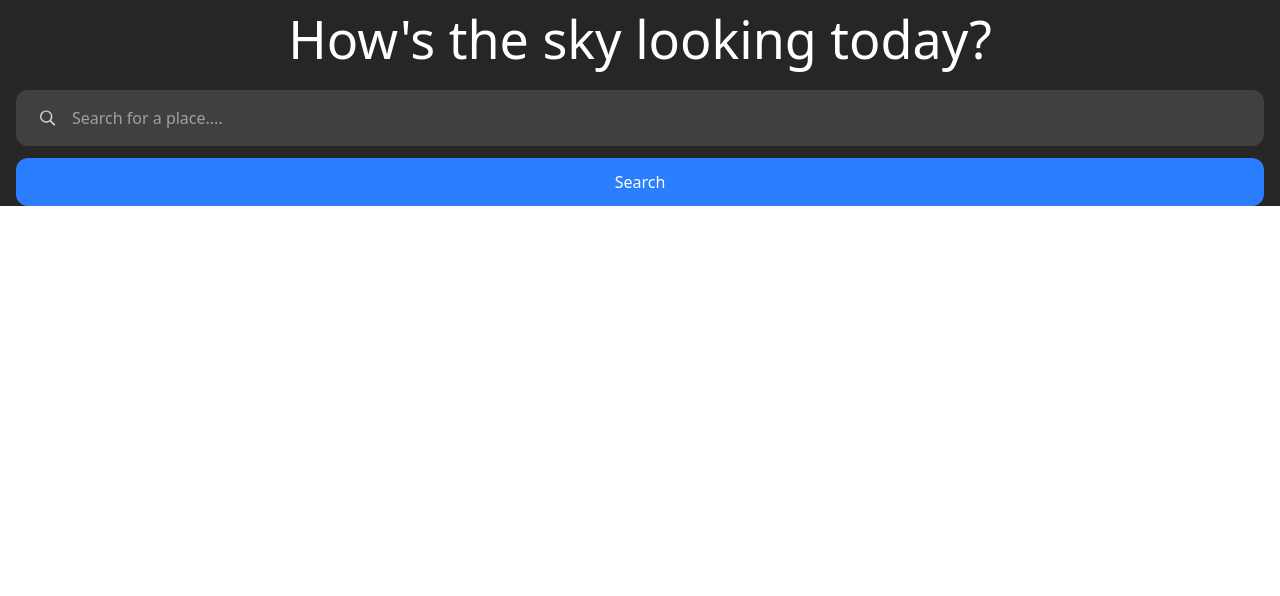
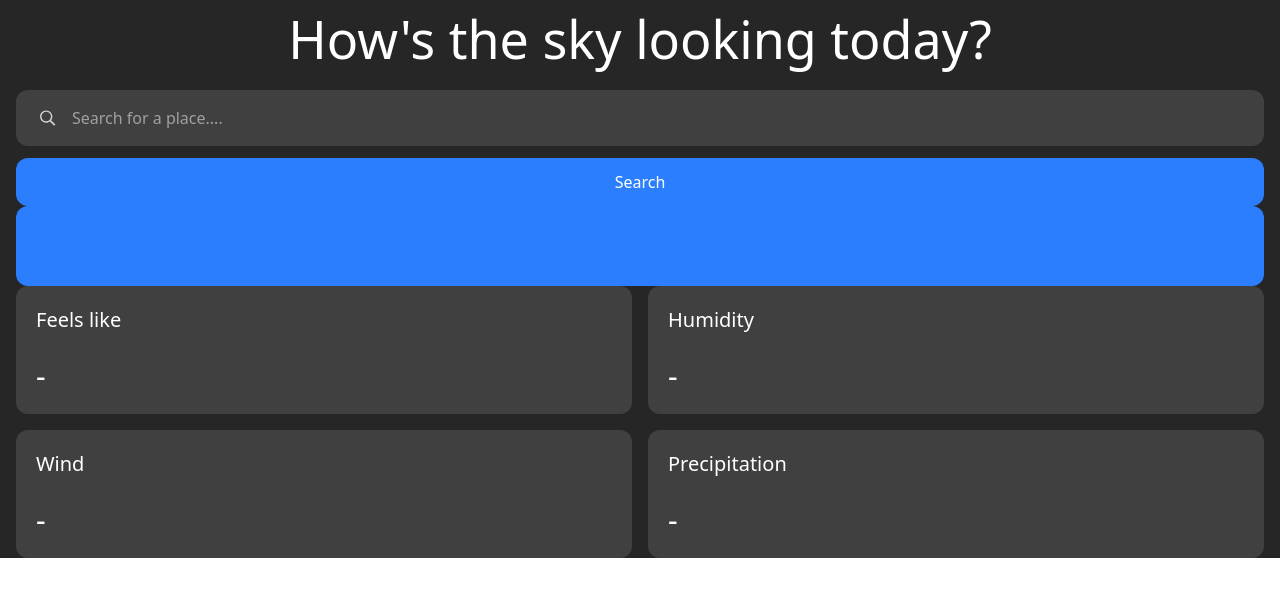
Before and after one commit to conormcfarlane/weather-app, a React (Vite) app: page / in a window 1280 px wide. Shown: the top 596 px of the page. Built offline with nearby package versions, Linux system fonts and the light colour scheme; no server answers.

Commit message:
MainHero and Current weather cards

```diff
--- /dev/null
+++ b/src/components/CurrentWeatherCards.tsx
@@ -0,0 +1,27 @@
+import React from 'react'
+import useWeatherApi from '../hooks/useWeatherApi'
+
+interface SearchProps{
+    city:string
+}
+
+export default function CurrentWeatherCards({city}:SearchProps) {
+    const {data, loading} = useWeatherApi(city)
+    const currentWeatherCardInfo = [
+        {title:"Feels like", value: data?.current?.apparent_temperature},
+        {title:"Humidity", value: data?.current?.relative_humidity_2m},
+        {title:"Wind", value: data?.current?.wind_speed_10m},
+        {title:"Precipitation", value: data?.current?.precipitation},
+
+    ]
+  return (
+    <section className='grid grid-cols-2 gap-4'>
+        {currentWeatherCardInfo.map((card) => (
+            <div key={card.title} className='bg-neutral-700 p-5 space-y-6 rounded-xl'>
+                <p className='text-xl'>{card.title}</p>
+                <p className='text-3xl'>{loading ? "-" : (card.value ?? "-")}</p>
+            </div>
+        ))}
+    </section>
+  )
+}
--- a/src/components/Layout.tsx
+++ b/src/components/Layout.tsx
@@ -2,6 +2,7 @@ import React from 'react'
 import { useState } from 'react'
 import Header from './Header'
 import MainTempHero from './MainTempHero'
+import CurrentWeatherCards from './CurrentWeatherCards'
 import Search from './Search'
 
 export default function layout() {
@@ -11,6 +12,7 @@ export default function layout() {
       <h1 className="text-[3.25rem] text-center mb-3"> How's the sky looking today?</h1>
       <Search city={city} setCity={setCity}/>
       <MainTempHero city={city} />
+      <CurrentWeatherCards city={city} />
     </div>
   )
 }
--- a/src/components/MainTempHero.tsx
+++ b/src/components/MainTempHero.tsx
@@ -1,25 +1,43 @@
 import React from "react";
 import useWeatherApi from "../hooks/useWeatherApi";
-
+import { getWeatherIcons } from "../utils/getWeatherIcon";
 interface SearchProps {
   city: string;
 }
 export default function MainTempHero({ city }: SearchProps) {
   const { data } = useWeatherApi(city);
+  const dateString = data?.current?.time;
+  const formattedDate = dateString
+    ? new Date(dateString).toLocaleDateString("en-GB", {
+        weekday: "long",
+        day: "numeric",
+        month: "short",
+        year: "numeric",
+      })
+    : "";
   return (
-    <section>
+    <section className="px-6 py-10 bg-blue-500 flex flex-col items-center text-center rounded-xl">
       {data && (
         <>
           <div>
-            <p>
-              {city},{" "}
-              {data?.country}
+            <p className="text-3xl mb-3">
+              {city}, {data?.country}
             </p>
-            <p></p>
+            <p className="text-lg">{formattedDate}</p>
           </div>
-          <div>
-            <img src="" alt="" />
-            <p></p>
+          <div className="flex justify-between bg-green-500 w-full">
+            {data?.current?.weather_code != null ? (
+              <img
+                src={getWeatherIcons(data?.current?.weather_code)}
+                alt=""
+                className="w-30"
+              />
+            ) : null}
+            <p className="text-8xl">
+              {data?.current?.apparent_temperature != null
+                ? Math.round(data.current.apparent_temperature)
+                : ""}
+            </p>
           </div>
         </>
       )}
--- a/src/hooks/useWeatherApi.ts
+++ b/src/hooks/useWeatherApi.ts
@@ -9,6 +9,14 @@ interface GeoResult {
 }
 // Weather Data Types
 interface WeatherResult{
+    current?:{
+        time:string;
+        weather_code:number;
+        apparent_temperature:number;
+        relative_humidity_2m:number;
+        wind_speed_10m:number;
+        precipitation:number;
+    },
     hourly?:{
         time:string[];
         temperature_2m:number[];
```
